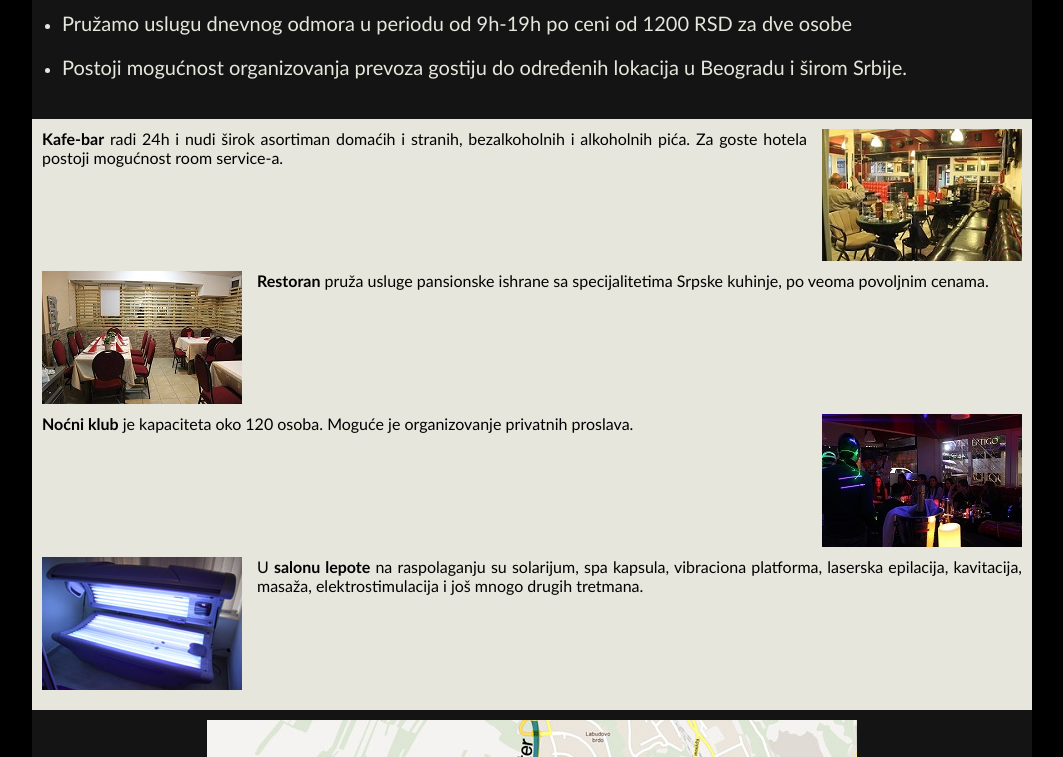
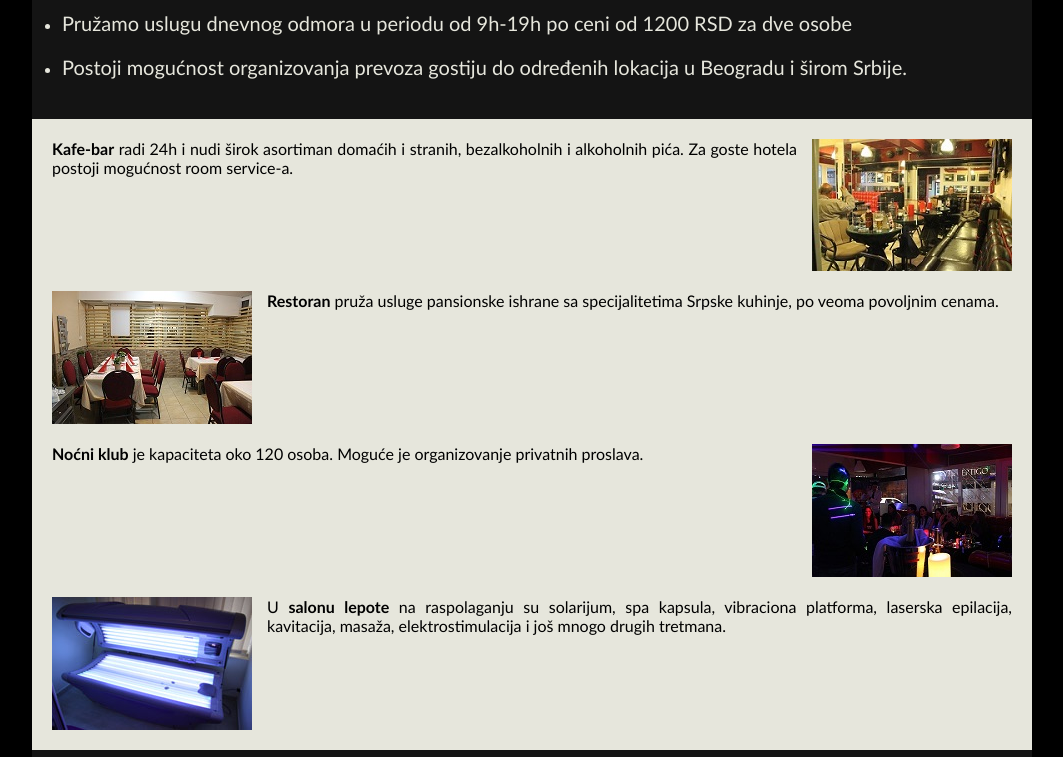
Before and after one commit to vladimirpavk/www-vertigo, a plain HTML site: page index.html in a window 1280 px wide. Shown: the part 980-1737 px from the top of the page, without its empty margins (108-1171 px from the left). Drawn offline with nearby package versions, Linux system fonts and the light colour scheme.

Commit message:
Ciscenje koda...

```diff
--- a/index.html
+++ b/index.html
@@ -77,11 +77,11 @@
 
    <article class="article_general bela_pozadina slika_art">
         <img src="images/hotel.jpg" alt="Hotel">
-        <p><span style="color: red">Vila "VERTIGO" - Beograd</span> raspolaže sa 43 sobe, kapaciteta 110 ležajeva različitih struktura od dvokrevetnih do osmokrevetnih.
+        <p><span class="vertigofont">Vila "VERTIGO" - Beograd</span> raspolaže sa 43 sobe, kapaciteta 110 ležajeva različitih struktura od dvokrevetnih do osmokrevetnih.
            <br><br class="vidljivo">Sve sobe su klimatizovane, sa sopstvenim kupatilom, toplom vodom 24h, centralnim grejanjem i LCD televizorom sa kablovskom televizijom.
            <br><br class="vidljivo">U sklopu objekta nalazi se kafe-bar, restoran, noćni klub, salon lepote i kiosk sa svim vrstama štampe i robom široke potrošnje.
            <br><br class="vidljivo">Kompletan objekat je pokriven besplatnim bežičnim internetom.
-           <br><br class="vidljivo"><span style="color: red">Vila "VERTIGO" - Beograd</span> pruža usluge smeštaja na dnevnom i mesečnom nivou.
+           <br><br class="vidljivo"><span class="vertigofont">Vila "VERTIGO" - Beograd</span> pruža usluge smeštaja na dnevnom i mesečnom nivou.
            <br><br class="vidljivo">Naše profesionalno i diskretno osoblje Vam stoji na raspolaganju 24h.
         </p>
     </div>
@@ -118,7 +118,7 @@
 
    <section class="bela_pozadina">
 
-    <article class="article_general bela_pozadina slika_desno_m" style="margin: 0px; margin-bottom: 10px; padding: 0px">
+    <article class="article_general bela_pozadina slika_desno_m">
         <img src="images/usluge_1.jpg" alt="slika kafic">
         <p>
             <span class="boldfont">Kafe-bar</span> radi 24h i nudi širok asortiman domaćih i stranih, bezalkoholnih i alkoholnih pića.
@@ -126,21 +126,21 @@
         </p>
    </article>
 
-   <article class="article_general bela_pozadina slika_levo_m" style="margin: 0px; margin-bottom: 10px; padding: 0px;">
+   <article class="article_general bela_pozadina slika_levo_m">
         <img src="images/usluge_2.jpg" alt="slika restoran">
         <p>
             <span class="boldfont">Restoran</span> pruža usluge pansionske ishrane sa specijalitetima Srpske kuhinje, po veoma povoljnim cenama.
         </p>
    </article>
 
-   <article class="article_general bela_pozadina slika_desno_m" style="margin: 0px; margin-bottom: 10px; padding: 0px;">
+   <article class="article_general bela_pozadina slika_desno_m">
         <img src="images/usluge_3.jpg" alt="slika disco">
         <p>
             <span class="boldfont">Noćni klub</span> je kapaciteta oko 120 osoba. Moguće je organizovanje privatnih proslava.
         </p>
    </article>
 
-    <article class="article_general bela_pozadina slika_levo_m" style="margin: 0px; margin-bottom: 10px; padding: 0px;">
+    <article class="article_general bela_pozadina slika_levo_m">
         <img src="images/usluge_4.jpg" alt="slika solarijum">
         <p>
             U <span class="boldfont">salonu lepote</span> na raspolaganju su solarijum, spa kapsula, vibraciona platforma, laserska epilacija, kavitacija, masaža, elektrostimulacija i
@@ -180,7 +180,7 @@
       <img class="glyphstil" src="./images/usluge_gly/parking.png">
       <img class="glyphstil" src="./images/usluge_gly/shower.png">
       <img class="glyphstil" src="./images/usluge_gly/tv.png">
-      <img class="glyphstil" style="margin-right: 0px" src="./images/usluge_gly/wifi.png">
+      <img class="glyphstil" src="./images/usluge_gly/wifi.png">
 
    </article>
 
```
Also changed, not shown: 1 other file.
